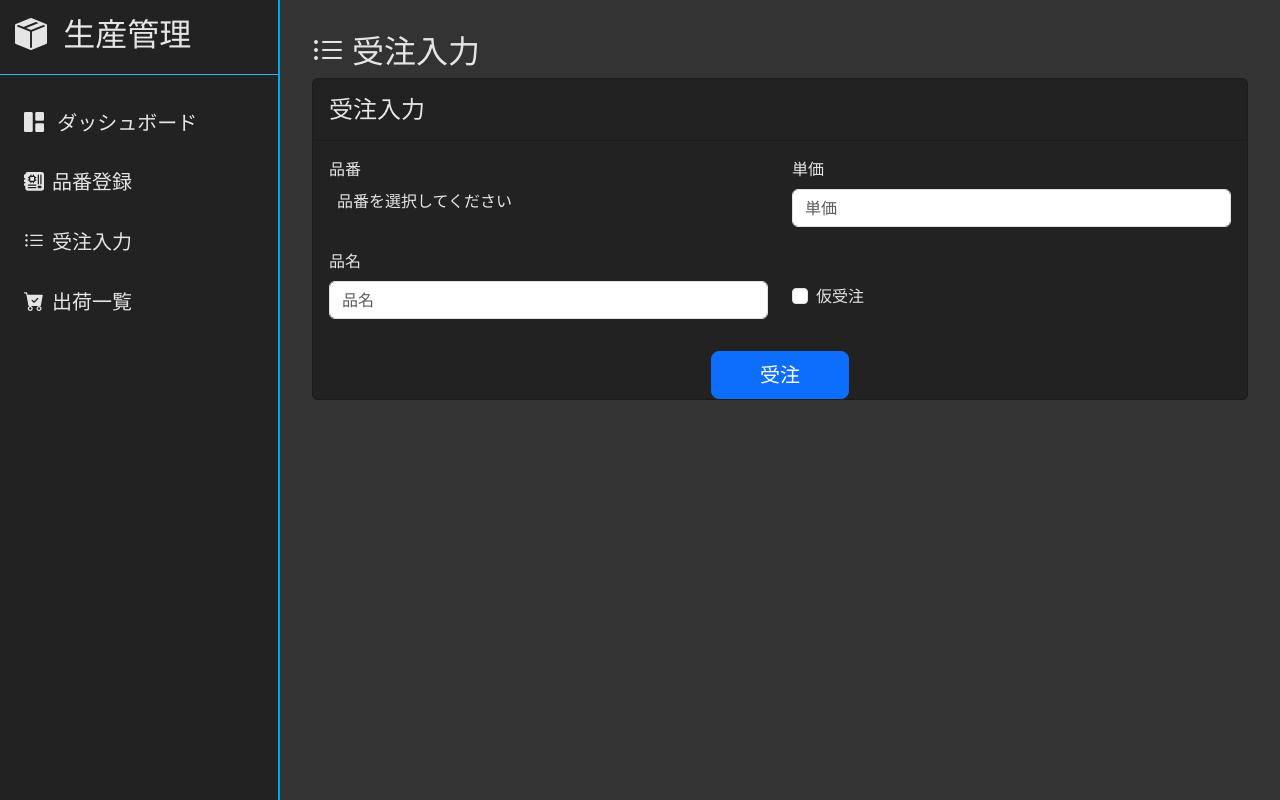
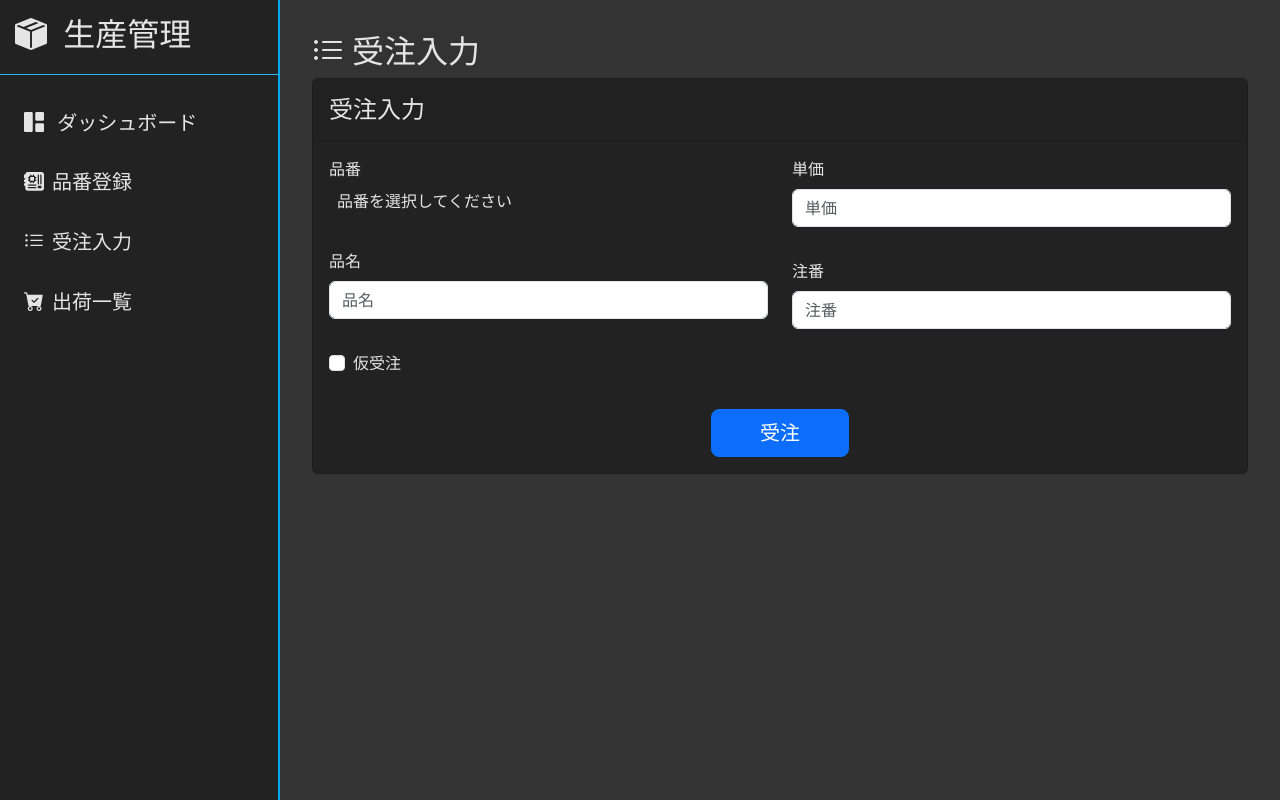
Before and after one commit to itut-vl/2026_project, a Django app: page /order_input/ in a window 1280 px wide. Run offline with Django 4.2, Linux system fonts and the light colour scheme; data that the repository does not hold is empty; some libraries are stand-ins or nearby versions.

Commit message:
受注入力ページ見た目変更

```diff
--- a/templates/order_input.html
+++ b/templates/order_input.html
@@ -32,18 +32,6 @@
             placeholder="品名"
           />
         </div>
-      </div>
-      <div class="col-md-6 d-flex flex-column gap-3">
-        <div class="mb-3">
-          <label class="form-label">単価</label>
-          <input
-            class="form-control w-100"
-            id="item-price"
-            data-id="item-price"
-            type="number"
-            placeholder="単価"
-          />
-        </div>
         <div class="content h-50 d-flex align-items-center">
           <div class="form-check">
             <input
@@ -58,8 +46,30 @@
           </div>
         </div>
       </div>
+      <div class="col-md-6 d-flex flex-column gap-3">
+        <div class="mb-3">
+          <label class="form-label">単価</label>
+          <input
+            class="form-control w-100"
+            id="item-price"
+            data-id="item-price"
+            type="number"
+            placeholder="単価"
+          />
+        </div>
+        <div class="mb-3">
+          <label class="form-label">注番</label>
+          <input
+            class="form-control w-100"
+            id="order_no"
+            data-id="order_no"
+            type="text"
+            placeholder="注番"
+          />
+        </div>
+      </div>
     </div>
-    <div class="d-flex justify-content-center">
+    <div class="d-flex justify-content-center py-3">
       <button id="order_btn" class="btn btn-primary btn-lg px-5">受注</button>
     </div>
   </div>
```
